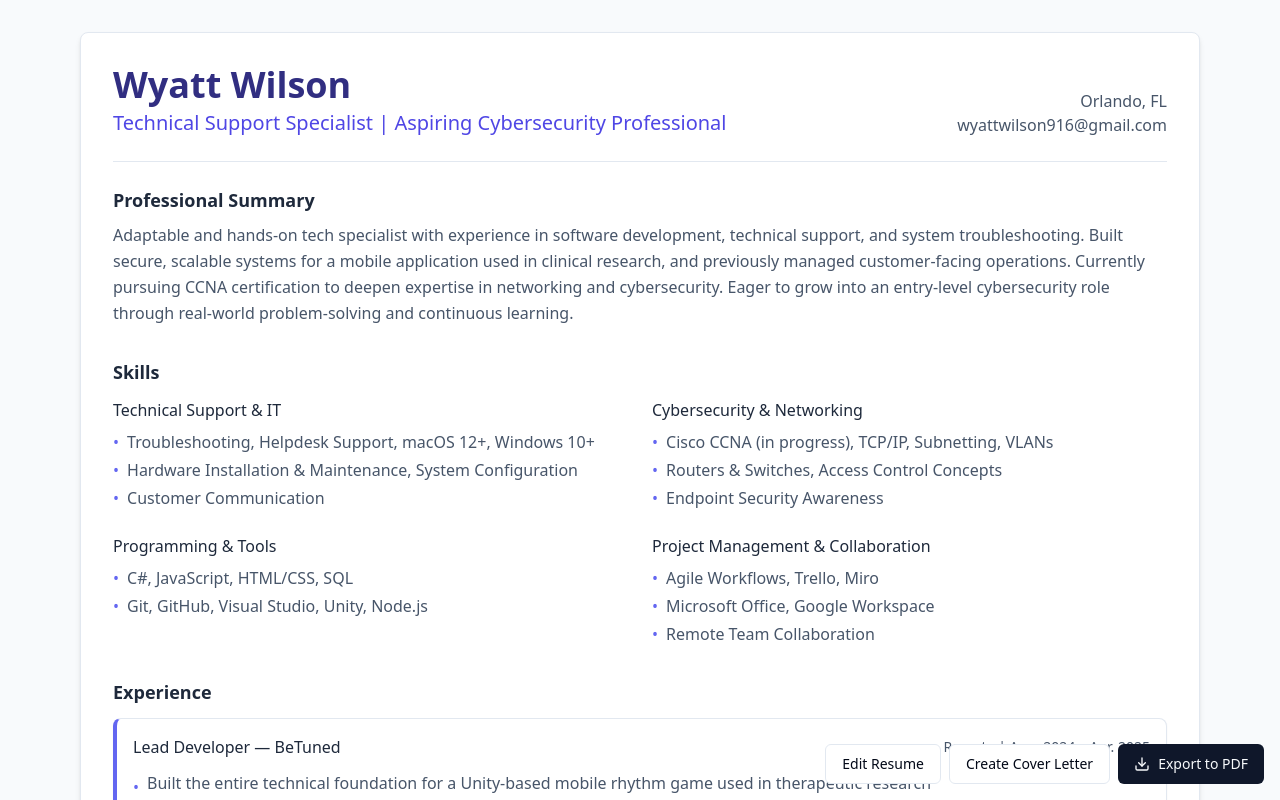
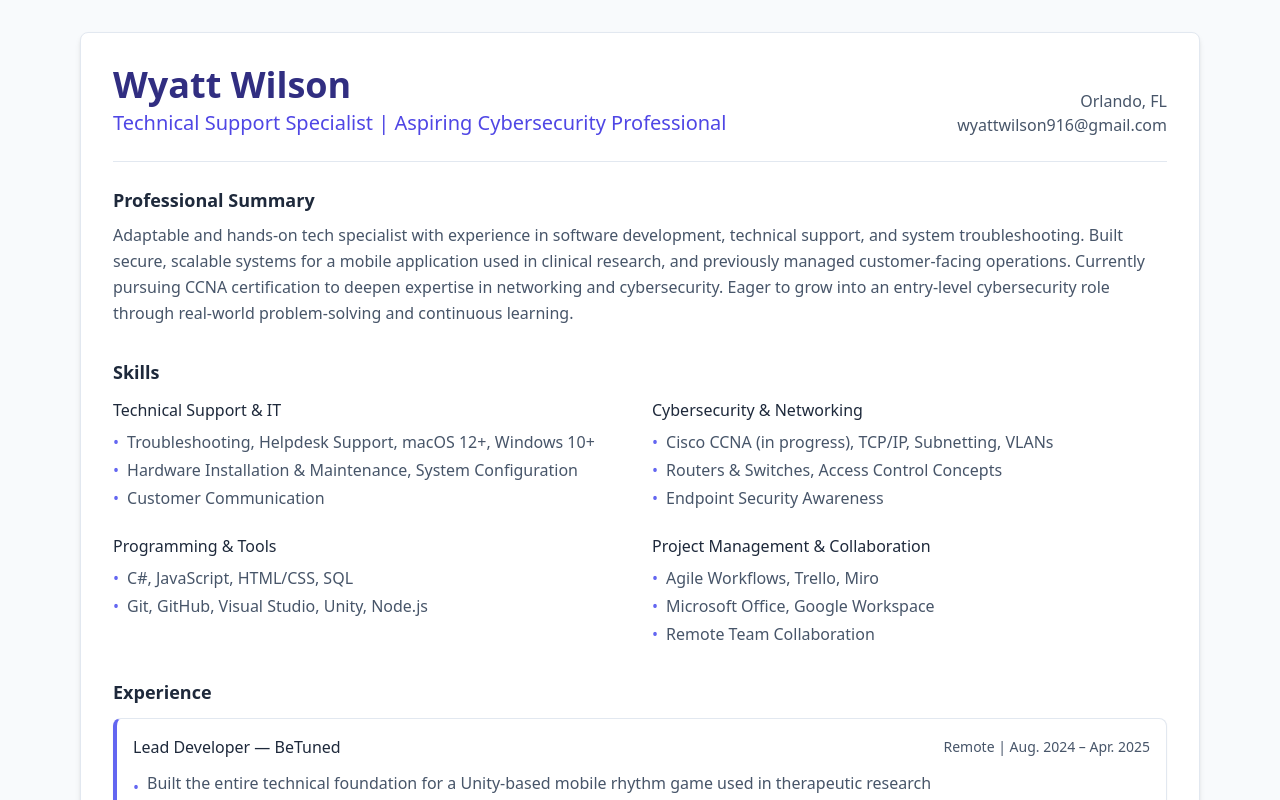
Before and after one commit to Wyattwilson916/untamed-resume-craft, a React (Vite) app: page / in a window 1280 px wide. Shown: the top 800 px of the page. Built offline with nearby package versions, Linux system fonts and the light colour scheme.

Commit message:
Remove buttons from main screen
Removed the buttons from the main screen, retaining access to features via URLs.

```diff
--- a/src/pages/Index.tsx
+++ b/src/pages/Index.tsx
@@ -1,9 +1,6 @@
 
 import { Card } from "@/components/ui/card";
-import { Button } from "@/components/ui/button";
 import { Separator } from "@/components/ui/separator";
-import { Link } from "react-router-dom";
-import { Download } from "lucide-react";
 import Header from "@/components/Header";
 import SummarySection from "@/components/SummarySection";
 import NewSkillsSection from "@/components/NewSkillsSection";
@@ -12,9 +9,6 @@ import NewProjectsSection from "@/components/NewProjectsSection";
 import EducationSection from "@/components/EducationSection";
 
 const Index = () => {
-  const handlePrint = () => {
-    window.print();
-  };
 
   return (
     <div className="min-h-screen bg-slate-50">
@@ -28,19 +22,6 @@ const Index = () => {
           <NewProjectsSection />
           <EducationSection />
         </Card>
-      </div>
-
-      <div className="fixed bottom-4 right-4 flex gap-2 print:hidden">
-        <Link to="/resume-tool">
-          <Button variant="outline">Edit Resume</Button>
-        </Link>
-        <Link to="/cover-letter">
-          <Button variant="outline">Create Cover Letter</Button>
-        </Link>
-        <Button onClick={handlePrint} className="flex items-center gap-2">
-          <Download className="h-4 w-4" />
-          Export to PDF
-        </Button>
       </div>
 
       <style>{`
```
